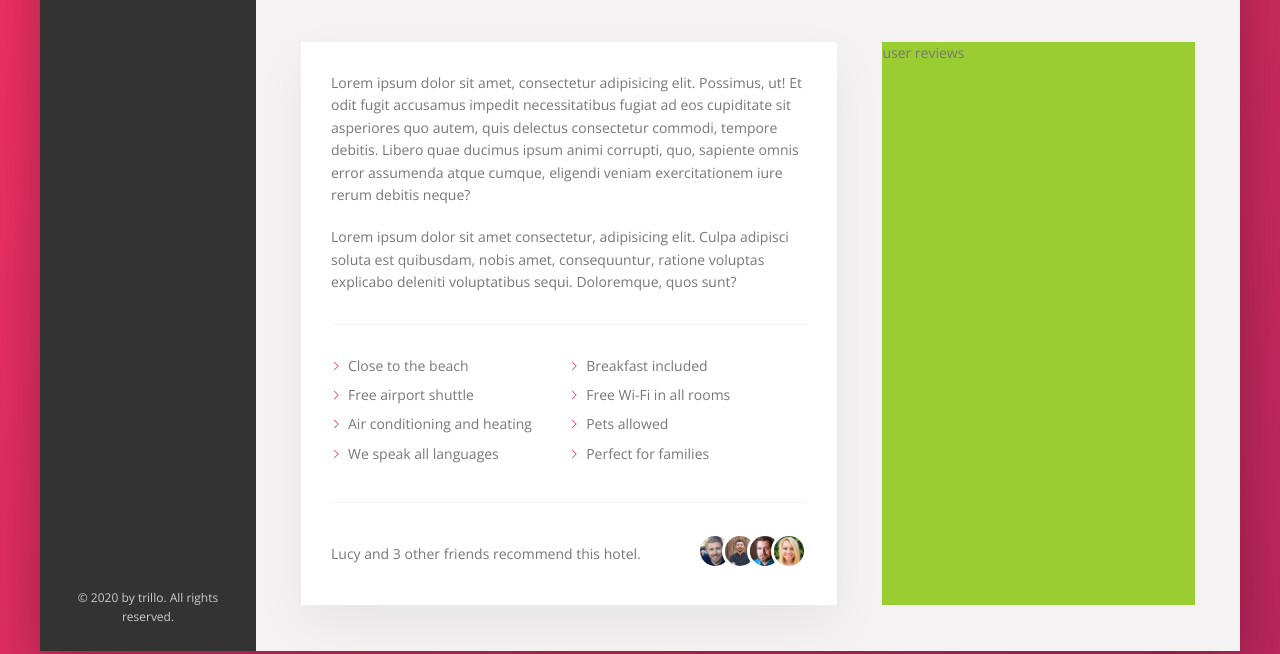
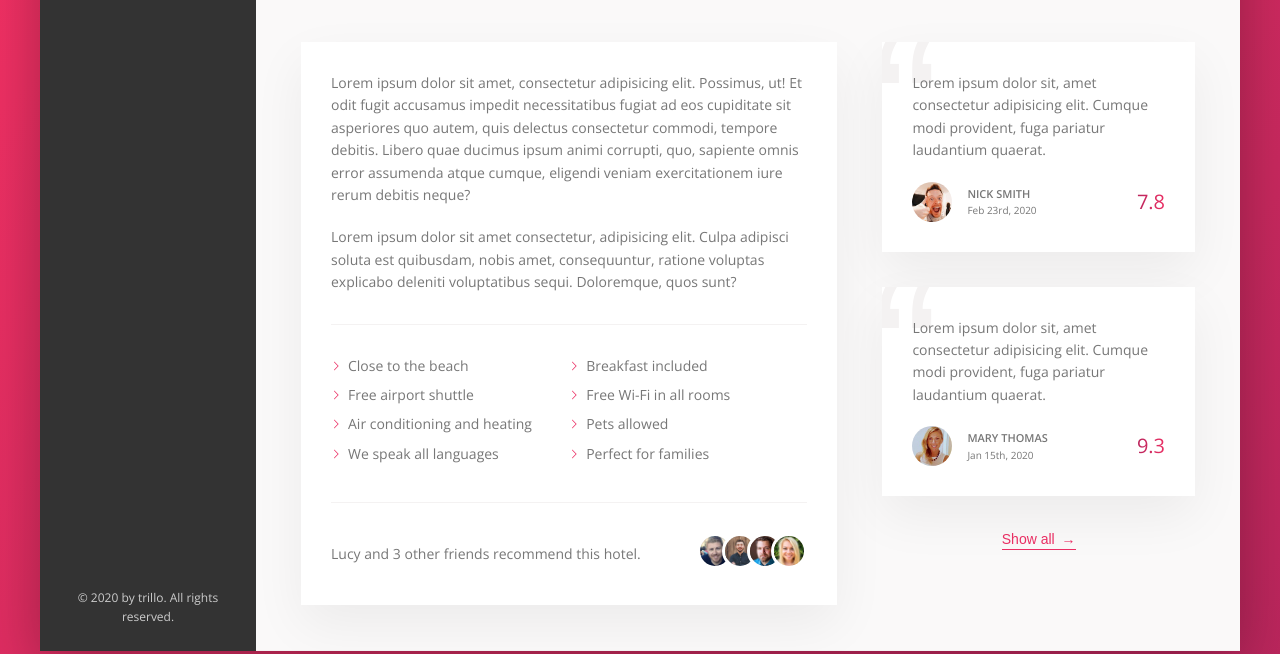
Before and after one commit to kembek/trillo, a website: page index.html in a window 1280 px wide. Shown: the part 466-1120 px from the top of the page. Drawn offline with nearby package versions, Linux system fonts and the light colour scheme; files that its build step writes are made by us from their sources.

Commit message:
add: the user reviews were added

```diff
--- a/index.html
+++ b/index.html
@@ -190,7 +190,37 @@
               </div>
             </div>
             <div class="user-reviews">
-              user reviews
+              <figure class="review">
+                <blockquote class="review__text"
+                  >Lorem ipsum dolor sit, amet consectetur adipisicing elit. Cumque modi provident, fuga pariatur laudantium
+                  quaerat.</blockquote
+                >
+                <img src="img/user-1.jpg" alt="Photo of user 1" class="review__photo" />
+                <figcaption class="review__user-box">
+                  <p class="review__user-name">Nick Smith</p>
+                  <p class="review__user-date">Feb 23rd, 2020</p>
+                </figcaption>
+                <p class="review__rating">
+                  7.8
+                </p>
+              </figure>
+
+              <figure class="review">
+                <blockquote class="review__text"
+                  >Lorem ipsum dolor sit, amet consectetur adipisicing elit. Cumque modi provident, fuga pariatur laudantium
+                  quaerat.</blockquote
+                >
+                <img src="img/user-2.jpg" alt="Photo of user 1" class="review__photo" />
+                <figcaption class="review__user-box">
+                  <p class="review__user-name">Mary Thomas</p>
+                  <p class="review__user-date">Jan 15th, 2020</p>
+                </figcaption>
+                <p class="review__rating">
+                  9.3
+                </p>
+              </figure>
+
+              <button class="btn-inline"> Show all <span>&rarr;</span> </button>
             </div>
           </div>
         </main>
--- a/scss/_component.scss
+++ b/scss/_component.scss
@@ -291,8 +291,17 @@
   transition: all 0.2s;
   padding-bottom: 0.2rem;
 
+  & span {
+    margin-left: 0.3rem;
+    transition: margin-left 0.2s;
+  }
+
   &:hover {
     color: var(--grey-dark-color-1);
+
+    span {
+      margin-left: 0.8rem;
+    }
   }
 
   &:focus {
@@ -377,6 +386,65 @@
 }
 
 ///////////////////////////////////
+// REVIEW
+.review {
+  background-color: $white-color;
+  padding: 3rem;
+  box-shadow: var(--shadow-light);
+  display: flex;
+  flex-wrap: wrap;
+  align-items: center;
+  position: relative;
+  overflow: hidden;
+  margin-bottom: 3.5rem;
+
+  &::before {
+    content: '\201C';
+    position: absolute;
+    top: -3.5rem;
+    left: -1rem;
+    line-height: 1;
+    font-size: 20rem;
+    color: var(--grey-light-color-2);
+    font-family: sans-serif;
+    z-index: 1;
+  }
+
+  &__text {
+    flex: 1 0 100%;
+    margin-bottom: 2rem;
+    position: relative;
+    z-index: 10;
+  }
+  &__photo {
+    height: 4rem;
+    width: 4rem;
+    border-radius: 50%;
+    margin-right: 1.5rem;
+  }
+  &__user-box {
+    margin-right: auto;
+  }
+  &__user-name {
+    font-size: 1.1rem;
+    text-transform: uppercase;
+    font-weight: 600;
+  }
+  &__user-date {
+    font-size: 1rem;
+    color: var(--color-grey-dark-3);
+  }
+  &__rating {
+    font-size: 2rem;
+    font-weight: 300;
+    background-image: linear-gradient(90deg, var(--primary-dark-color), var(--primary-color));
+    -webkit-background-clip: text;
+    background-clip: text;
+    color: transparent;
+  }
+}
+
+///////////////////////////////////
 // ANIMATIONS
 @keyframes pulsate {
   0% {
--- a/scss/_layout.scss
+++ b/scss/_layout.scss
@@ -42,7 +42,7 @@
 
 .detail {
   display: flex;
-  background-color: var(--grey-light-color-2);
+  background-color: var(--grey-light-color-1);
   border-bottom: var(--line);
   padding: 4.5rem;
   font-size: 1.4rem;
@@ -54,10 +54,12 @@
   box-shadow: var(--shadow-light);
   padding: 3rem;
   background-color: $white-color;
-  font-size: 1.4rem;
 }
 
 .user-reviews {
   flex: 1;
-  background-color: yellowgreen;
+
+  display: flex;
+  flex-direction: column;
+  align-items: center;
 }
```
